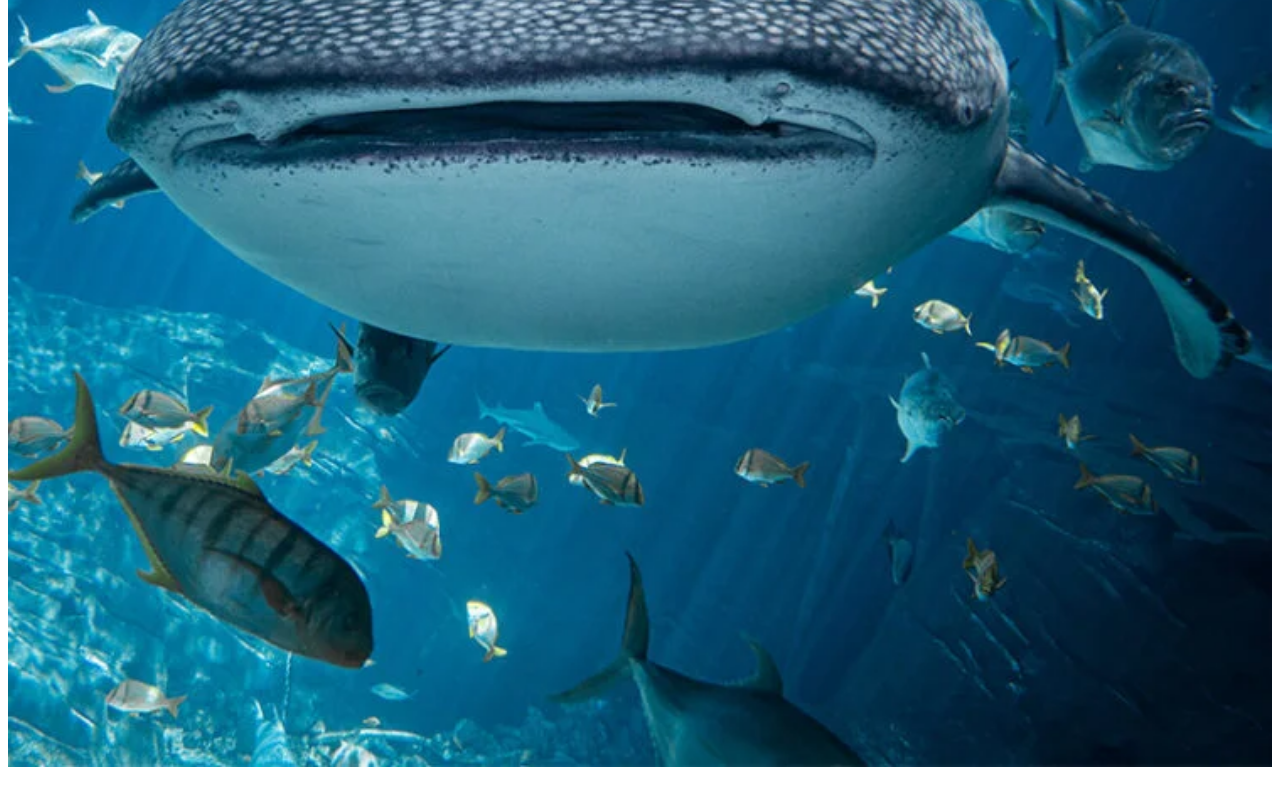
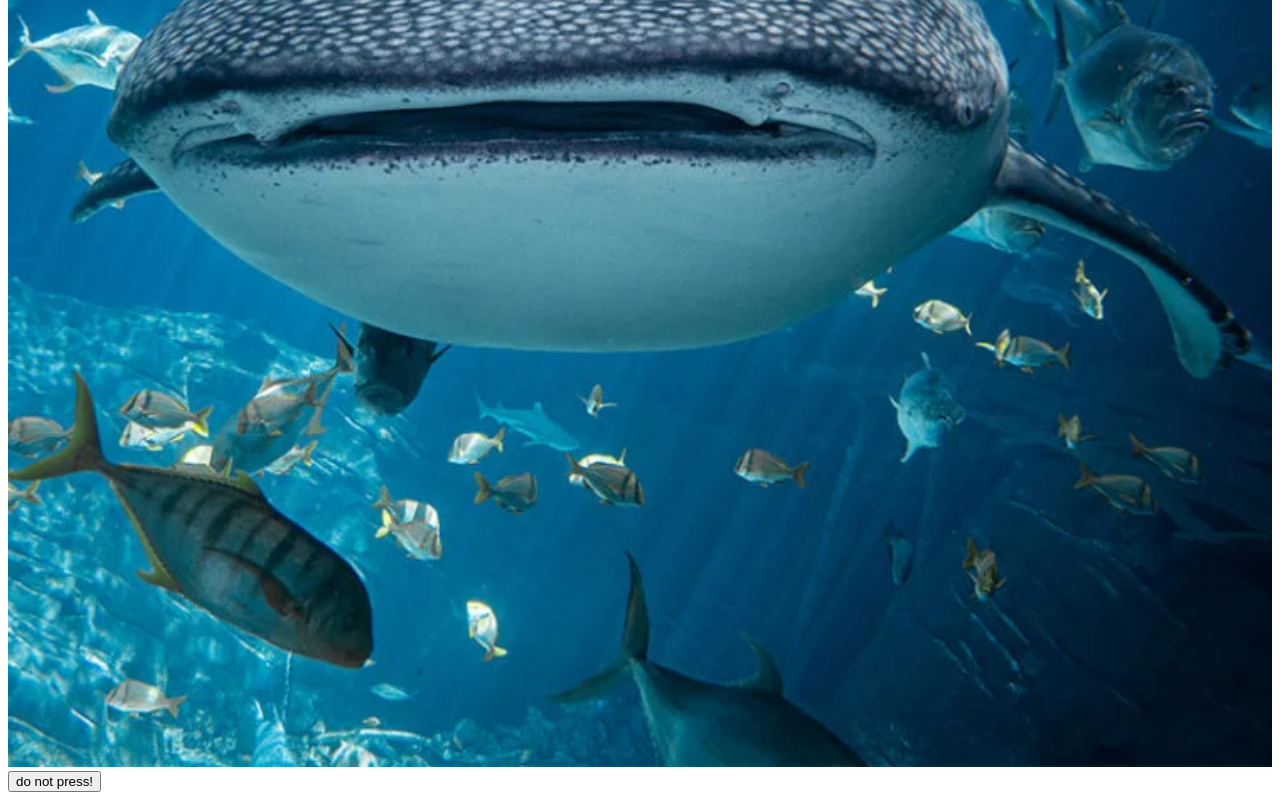
Before and after one commit to ladymacaroon/ladymacaroon.github.io, a plain HTML site: page index.html in a window 1280 px wide. Shown: the part 611-1411 px from the top of the page. Before the commit the page ends 1390 px from the top, so only its background shows below. Drawn offline with Linux system fonts and the light colour scheme.

Commit message:
added a button

```diff
--- a/index.html
+++ b/index.html
@@ -8,5 +8,13 @@
 
 <img src="whale-shark.webp" alt="shark" width="100%" height="100%">
 
+<button type="button" onclick="myfunction()"> do not press!</button>
+
+<script>
+function myfunction() {
+        alert("oh no");
+    }
+</script>
+
 </body>
 </html>
```
